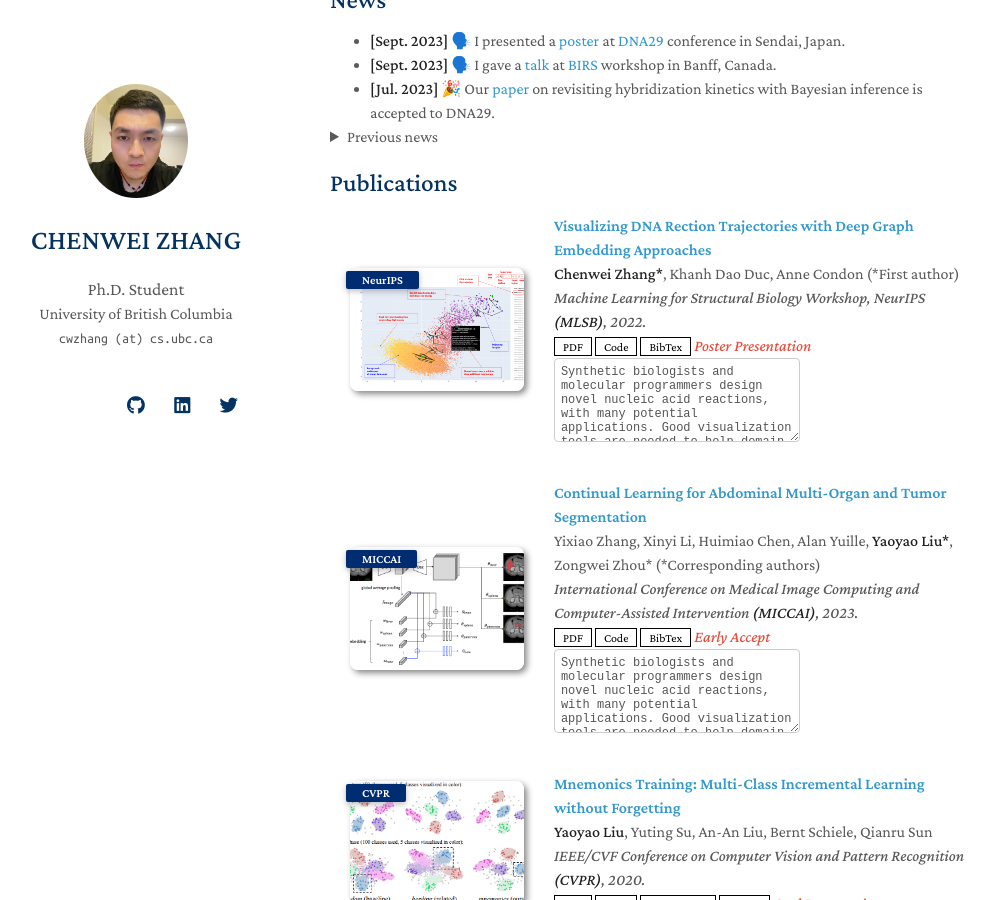
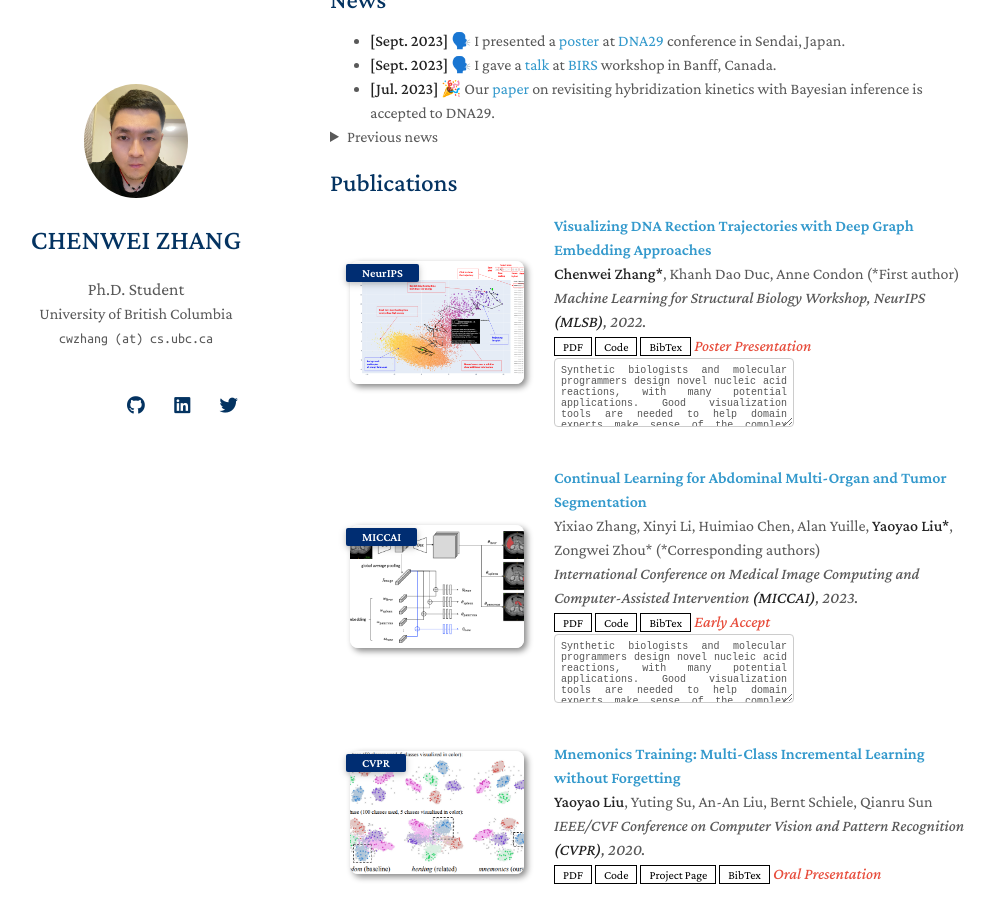
Before and after one commit to chenwei-zhang/chenwei-zhang.github.io, a Jekyll site: the page built from index.md, in a window 1280 px wide and 900 px high, scrolled down 441 px. Shown: the whole window, without its empty margins (140-1135 px from the left). Built offline with Jekyll 4.4.1, drawn with Linux system fonts in a browser that asks for light colours; nearby versions of some CDN libraries; a style sheet for code colours, icons or effects is not loaded; our own code applies the rules of GitHub Pages for plain Markdown files.

Commit message:
Update publications.md

```diff
--- a/_includes/publications.md
+++ b/_includes/publications.md
@@ -40,7 +40,7 @@
       {{ link.others }}
       {% endif %}
       {% if link.abs %}
-        <textarea readonly rows="5" cols="30" style="font-size: 12px; padding: 6px; border: 1px solid #ccc; border-radius: 4px; background-color: inherit; color: #555555; white-space: pre-line;">
+        <textarea readonly rows="5" cols="35" style="font-size: 10px; padding: 6px; border: 1px solid #ccc; border-radius: 4px; background-color: inherit; color: #555555; white-space: pre-line; text-align: justify;">
           {{ link.abs }}
         </textarea>
       {% endif %}
```
